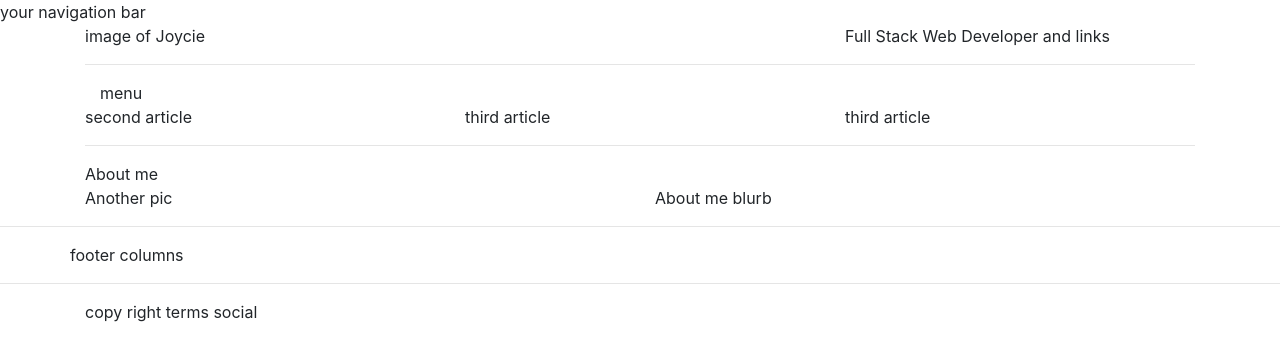
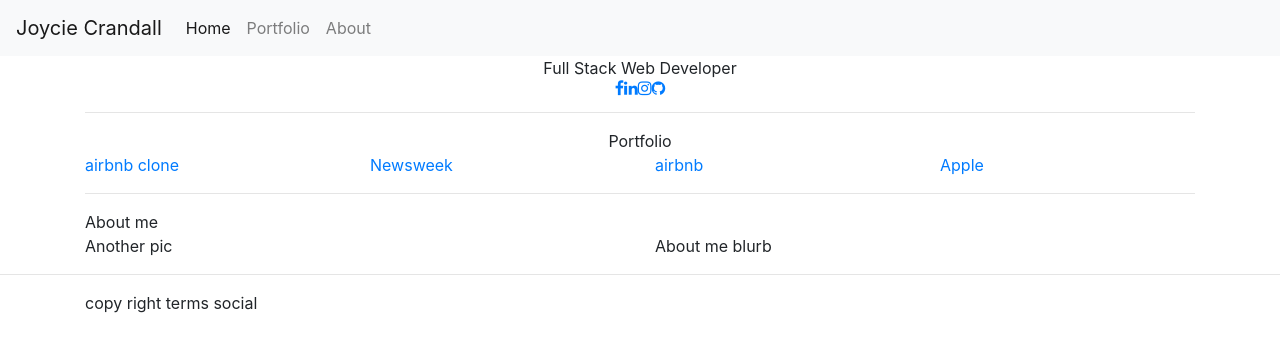
Before and after one commit to Joyciecrandall/myportfolio, a plain HTML site: page index.html in a window 1280 px wide. Drawn offline with nearby package versions, Linux system fonts and the light colour scheme.

Commit message:
skelenton links added

```diff
--- a/index.html
+++ b/index.html
@@ -7,36 +7,63 @@
     <!-- Bootstrap CSS -->
     <link rel="stylesheet" href="https://stackpath.bootstrapcdn.com/bootstrap/4.1.3/css/bootstrap.min.css" integrity="sha384-MCw98/SFnGE8fJT3GXwEOngsV7Zt27NXFoaoApmYm81iuXoPkFOJwJ8ERdknLPMO" crossorigin="anonymous">
     <link rel="stylesheet" type="text/css" href="./style.css">
+    <!-- Fontawesome -->
+    <link rel="stylesheet" href="https://cdnjs.cloudflare.com/ajax/libs/font-awesome/4.7.0/css/font-awesome.min.css">
     <title>My Portfolio</title>
   </head>
 
   <body>
-    <nav>
-      your navigation bar
+
+  <nav>
+    <nav class="navbar navbar-expand-lg navbar-light bg-light">
+      <a class="navbar-brand" href="#">Joycie Crandall</a>
+    <button class="navbar-toggler" type="button" data-toggle="collapse" data-target="#navbarNav" aria-controls="navbarNav" aria-expanded="false" aria-label="Toggle navigation">
+    <span class="navbar-toggler-icon"></span>
+    </button>
+    <div class="collapse navbar-collapse" id="navbarNav">
+      <ul class="navbar-nav">
+        <li class="nav-item active">
+          <a class="nav-link" href="#">Home <span class="sr-only">(current)</span></a>
+        </li>
+        <li class="nav-item">
+          <a class="nav-link" href="#">Portfolio</a>
+        </li>
+        <li class="nav-item">
+          <a class="nav-link" href="#">About</a>
+        </li>
+      </ul>
+    </div>
     </nav>
+  </nav>
 
     <div class="container">
       <div class="row">
-        <div class="col-12 col-md-8">
-          image of Joycie
+        <div class="col-12 d-flex justify-content-center">
+          Full Stack Web Developer
         </div>
-        <div class="col-12 col-md-4">
-          Full Stack Web Developer and links
+        <div class="col-12 d-flex justify-content-center">
+          <a href="#" class="fa fa-facebook"></a>
+          <a href="#" class="fa fa-linkedin"></a>
+          <a href="#" class="fa fa-instagram"></a>
+          <a href="#" class="fa fa-github"></a>
         </div>
       </div>
       <hr/>
-      <div class="col-12">
-        menu
+      <div class="col-12 d-flex justify-content-center">
+        Portfolio
       </div>
       <div class="row">
-        <div class="col-12 col-md-4">
-          second article
+        <div class="col-12 col-md-3">
+          <a href="https://gifted-curran-e0b3a4.netlify.app/">airbnb clone</a>
         </div>
-        <div class="col-12 col-md-4">
-          third article
+        <div class="col-12 col-md-3">
+          <a href="https://modest-boyd-521f08.netlify.app/">Newsweek</a>
         </div>
-        <div class="col-12 col-md-4">
-          third article
+        <div class="col-12 col-md-3">
+          <a href="https://pensive-easley-cfd176.netlify.app/">airbnb</a>
+        </div>
+        <div class="col-12 col-md-3">
+          <a href="https://frosty-mccarthy-ac0781.netlify.app/">Apple</a>
         </div>
       </div>
       <hr/>
@@ -57,11 +84,7 @@
 
     <hr/>
     <footer class="container">
-      <div class="row">
-        footer columns
-      </div>
     </footer>
-    <hr/>
     <div class="container">
       copy right terms social
     </div>
```
